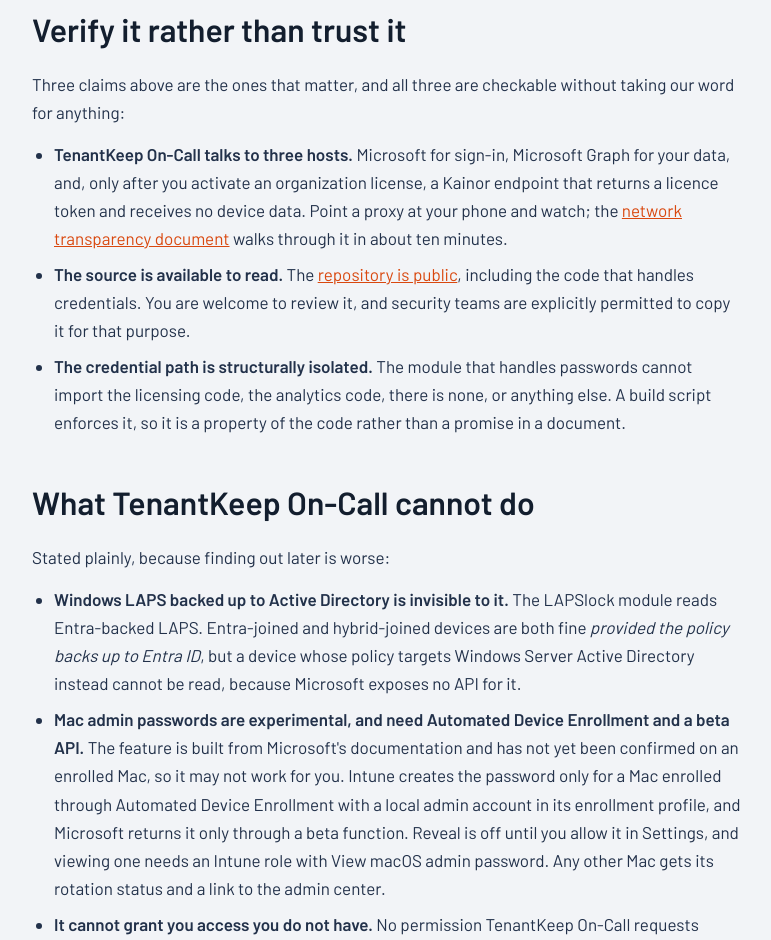
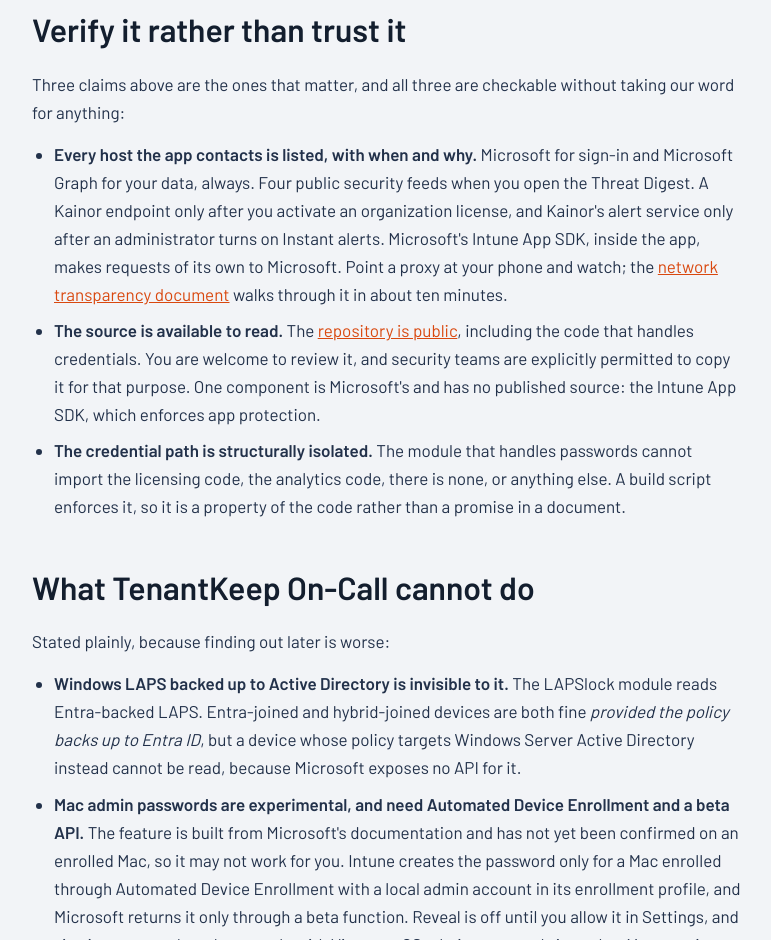
Before and after one commit to Kainor-LLC/LAPSlock, a plain HTML site: page docs/how-it-works/index.html in a window 1280 px wide. Shown: the part 10959-11899 px from the top of the page, without its empty margins (252-1023 px from the left). Drawn offline with nearby package versions, Linux system fonts and the light colour scheme.

Commit message:
Spike: how it works lists the hosts as they are; the glossary has its own title
Not for main and not pushed.

How it works still said the app talks to three hosts, which stopped being
true when the Threat Digest and Instant alerts arrived. It now says what the
network page says, and names Microsoft's Intune App SDK as the one component
without published source beside the claim that the source can be read.

The glossary page carried the how-it-works page's title. Its generator
replaced the template's title by its exact words, which no longer matched
after the rename; it now replaces whatever the title is.

```diff
--- a/docs/how-it-works/index.html
+++ b/docs/how-it-works/index.html
@@ -476,15 +476,18 @@
     <p>Three claims above are the ones that matter, and all three are checkable without taking our
     word for anything:</p>
     <ul>
-      <li><strong>TenantKeep On-Call talks to three hosts.</strong> Microsoft for sign-in, Microsoft Graph for
-      your data, and, only after you activate an organization license, a Kainor endpoint that
-      returns a licence token and receives no device data. Point a proxy at your phone and watch;
-      the <a href="https://github.com/Kainor-LLC/LAPSlock/blob/main/docs/NETWORK-TRANSPARENCY.md">network
+      <li><strong>Every host the app contacts is listed, with when and why.</strong> Microsoft for sign-in and
+      Microsoft Graph for your data, always. Four public security feeds when you open the Threat Digest. A
+      Kainor endpoint only after you activate an organization license, and Kainor's alert service only
+      after an administrator turns on Instant alerts. Microsoft's Intune App SDK, inside the app, makes
+      requests of its own to Microsoft. Point a proxy at your phone and watch; the
+      <a href="https://github.com/Kainor-LLC/LAPSlock/blob/main/docs/NETWORK-TRANSPARENCY.md">network
       transparency document</a> walks through it in about ten minutes.</li>
       <li><strong>The source is available to read.</strong> The
       <a href="https://github.com/Kainor-LLC/LAPSlock">repository is public</a>, including the code
       that handles credentials. You are welcome to review it, and security teams are explicitly
-      permitted to copy it for that purpose.</li>
+      permitted to copy it for that purpose. One component is Microsoft's and has no published source:
+      the Intune App SDK, which enforces app protection.</li>
       <li><strong>The credential path is structurally isolated.</strong> The module that handles
       passwords cannot import the licensing code, the analytics code, there is none, or anything
       else. A build script enforces it, so it is a property of the code rather than a promise in a
```
Also changed, not shown: docs/glossary/index.html (+1 -1 lines), 1 other file.
